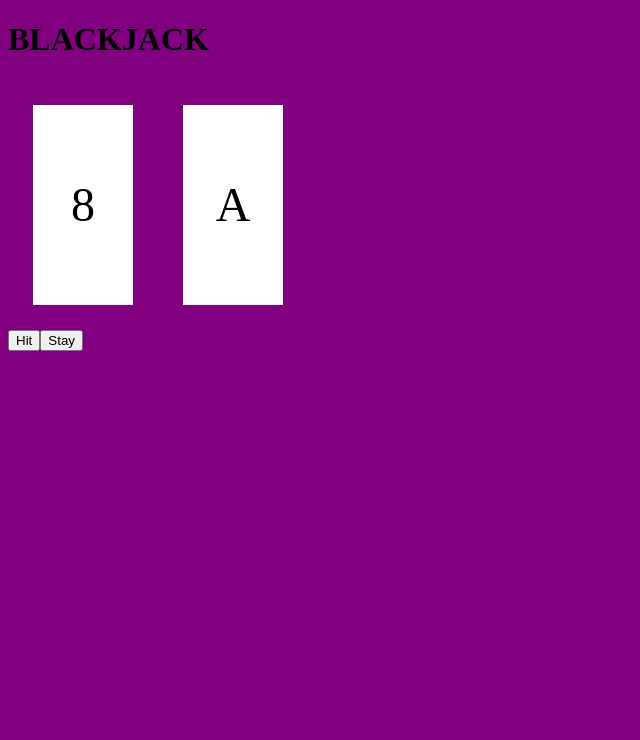
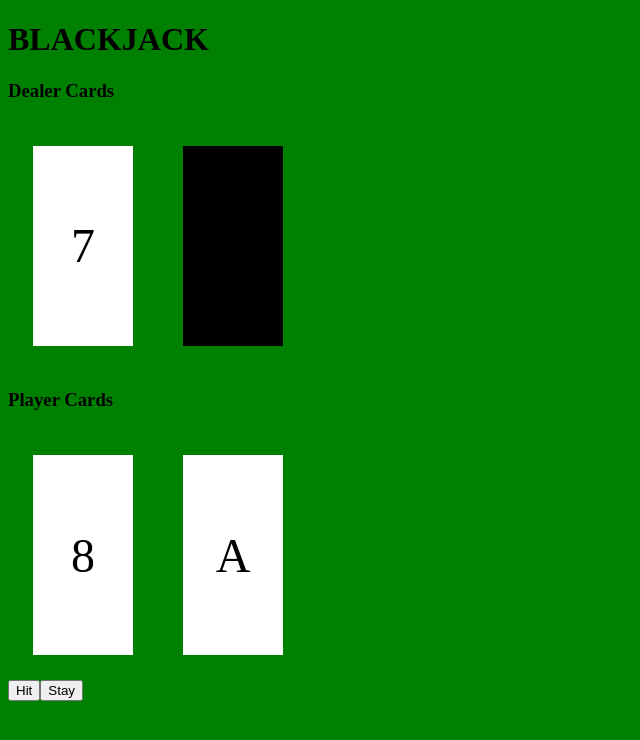
Before and after one commit to kdeigs/kdeigs.github.io, a plain HTML site: page blackjack-app/index.html in a window 1280 px wide. Both pictures are taken after a click on the button "Deal". Shown: the whole page, without its empty margins (0-640 px from the left). Drawn offline with nearby package versions, Linux system fonts and the light colour scheme.

Commit message:
Added Stay functionality and added dealer cards

```diff
--- a/blackjack-app/css/main.css
+++ b/blackjack-app/css/main.css
@@ -1,5 +1,5 @@
 body {
-    background-color: purple;
+    background-color: green;
 }
 
 .card {
@@ -13,7 +13,18 @@ body {
     margin: 25px;
 }
 
-#playerCards {
+.cardBack {
+    height: 200px;
+    width: 100px;
+    background-color: black;
+    display: flex;
+    justify-content: center;
+    align-items: center;
+    font-size: 3em;
+    margin: 25px;
+}
+
+.cardStack {
     display: flex;
     flex-wrap: nowrap;
     width: 500px;
--- a/blackjack-app/index.html
+++ b/blackjack-app/index.html
@@ -11,10 +11,13 @@
 <body>
     <div id='container'>
         <h1>BLACKJACK</h1>
-        <div id='dealerCards'>
+        <h3>Dealer Cards</h3>
+        <div class='cardStack' id='dealerCards'>
 
         </div>
-        <div id='playerCards'>
+        <h3>Player Cards</h3>
+        <div class='cardStack' id='playerCards'>
+
         </div>
         <div id='buttons'>
             <button id='deal'>Deal</button>
--- a/blackjack-app/js/app.js
+++ b/blackjack-app/js/app.js
@@ -2,17 +2,28 @@ const cards = ['A', '2', '3', '4', '5', '6', '7', '8', '9', '10', 'J', 'Q', 'K']
 
 let bust = false;
 
-const deal = () => {
+const deal = () => { //Deals Cards to Player and Dealer
     let $playerCards = $('#playerCards');
     let $buttons = $('#buttons')
     $('#deal').remove();
+
     let $hitButton = $('<button>').text('Hit').attr('id', 'hit');
     $hitButton.on('click', hit);
     let $stayButton = $('<button>').text('Stay').attr('id', 'stay');
+    $stayButton.on('click', stay);
+
     let randomCard = cards[Math.floor(Math.random()*12)];
     let $cardOne = $('<div>').text(randomCard).addClass('card').attr('id', randomCard);
     randomCard = cards[Math.floor(Math.random()*12)];
     let $cardTwo = $('<div>').text(randomCard).addClass('card').attr('id', randomCard);
+    randomCard = cards[Math.floor(Math.random()*12)];
+
+    let $dealerCardOne = $('<div>').text(randomCard).addClass('card').attr('id', randomCard);
+    randomCard = cards[Math.floor(Math.random()*12)];
+    let $dealerCardTwo = $('<div>').addClass('cardBack').attr('id', randomCard);
+
+    $('#dealerCards').append($dealerCardOne, $dealerCardTwo);
+
     $playerCards.append($cardOne, $cardTwo);
     $buttons.append($hitButton, $stayButton);
 }
@@ -22,12 +33,16 @@ const hit = () => {
         let randomCard = cards[Math.floor(Math.random()*12)];
         let $card = $('<div>').text(randomCard).addClass('card').attr('id', randomCard);
         $('#playerCards').append($card);
-        calculate();
+        calculate($('#playerCards'));
     }
 }
 
-const calculate = () => {
-    $cardDivs = $('.card');
+const stay = () => {
+    calculate($('#playerCards'));
+}
+
+const calculate = (cardStack) => {
+    $cardDivs = cardStack.children()
     let max = 0;
     let min = 0;
     let actualScore = 0;
@@ -47,9 +62,6 @@ const calculate = () => {
     console.log(`Min: ${min} Max: ${max}`);
     if(max <= 21){
         return max;
-    }else if (min > 21){
-        bust = true;
-        return min;
     }else{
         return min;
     }
```
